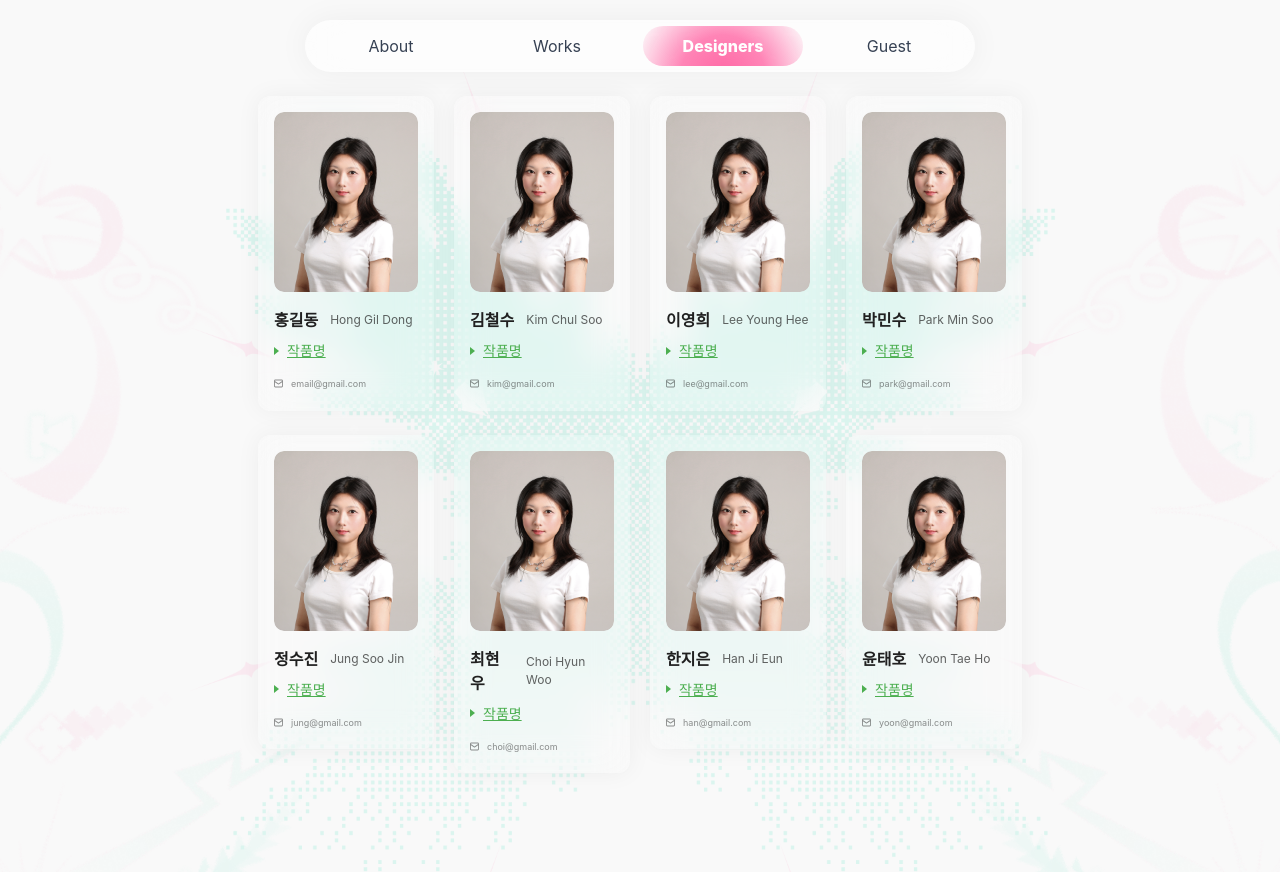
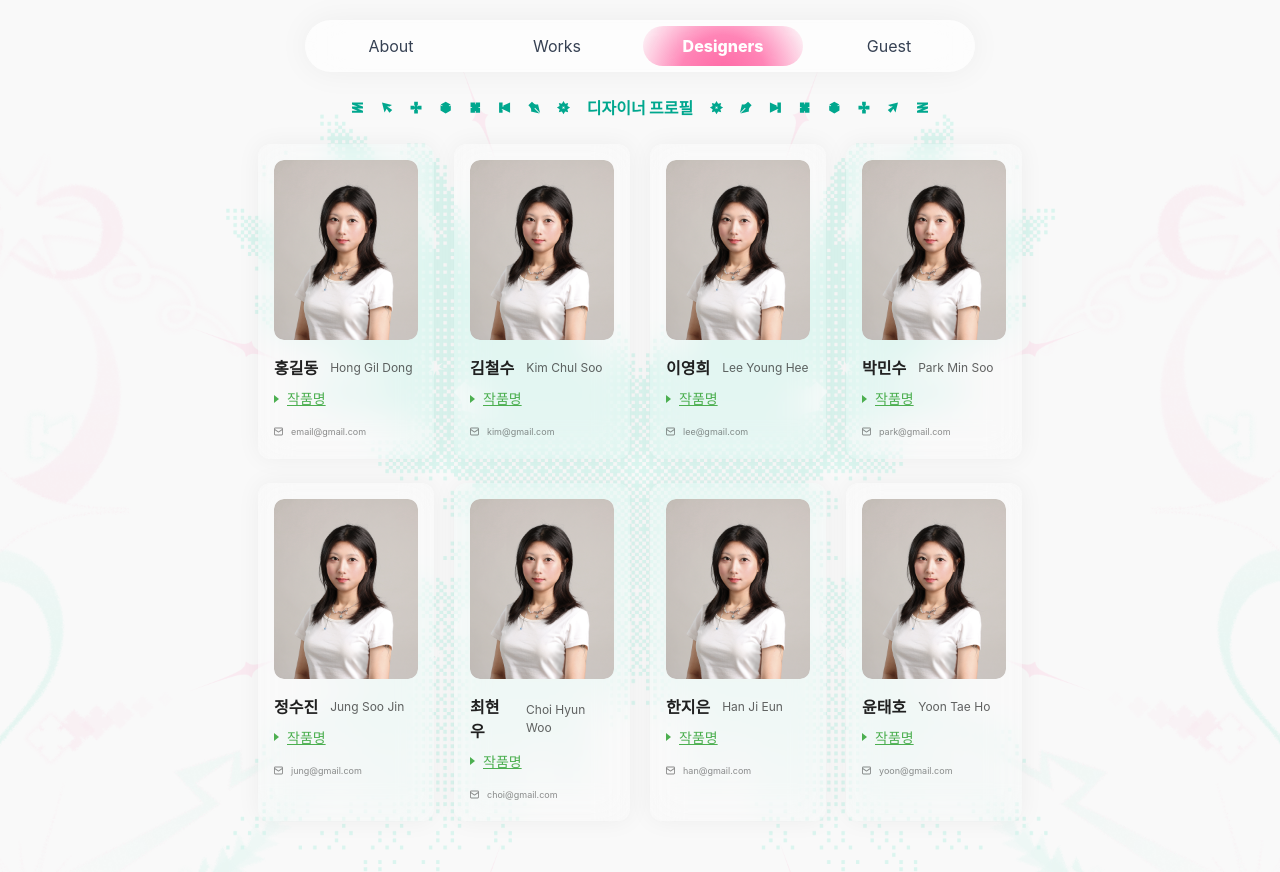
Before and after one commit to GCVD2025/GCVD-Frontend, a Next.js app: page /designers in a window 1280 px wide. Built offline with nearby package versions, Linux system fonts and the light colour scheme; a web font is replaced by a local one.

Commit message:
디자이너 프로필 섹션에 아이콘을 추가하고, 디자이너 카드 컴포넌트의 키를 이메일로 변경하여 고유성을 보장함. 새로운 카테고리 딥 그린 아이콘 컴포넌트를 추가하여 재사용성을 높임.

```diff
--- a/src/app/designers/page.tsx
+++ b/src/app/designers/page.tsx
@@ -1,7 +1,10 @@
 "use client";
 
-import { motion } from "framer-motion";
 import DesignerCard from "../../components/DesignerCard";
+import {
+  CategoriesDeepGreenLeftIcon,
+  CategoriesDeepGreenRightIcon,
+} from "../../components/icons";
 
 // Why: 디자이너 데이터를 상수로 분리하여 재사용성과 유지보수성 향상
 // What: 디자이너 목록 데이터 정의
@@ -67,24 +70,29 @@ export default function Designers() {
       />
 
       <main className="py-6 min-h-screen mt-18 relative">
+        {/* Why: 디자이너 프로필 섹션의 부제목을 시각적으로 강조 */}
+        {/* What: CategoriesDeepGreenLeftIcon과 CategoriesDeepGreenRightIcon을 사용한 부제목 */}
+        {/* How: flex 레이아웃으로 아이콘들과 텍스트를 중앙 정렬하여 배치 */}
+        <div className="flex items-center justify-center mb-6">
+          <CategoriesDeepGreenLeftIcon className="text-[#00A78E]" />
+          <span className="mx-4 text-[16px] font-extrabold text-[#00A78E]">
+            디자이너 프로필
+          </span>
+          <CategoriesDeepGreenRightIcon className="text-[#00A78E]" />
+        </div>
+
         {/* Why: 디자이너 카드들을 그리드 레이아웃으로 배치하여 일관된 간격 유지 */}
         {/* What: 4열 그리드로 디자이너 카드들을 배치하는 섹션 */}
         {/* How: CSS Grid를 사용하여 240px 너비의 카드들을 20px 간격으로 배치 */}
         <section className="w-full mx-auto grid [grid-template-columns:repeat(4,auto)] gap-x-[20px] gap-y-[24px] justify-center">
-          {designersData.map((designer, index) => (
-            <motion.div
-              key={index}
-              initial={{ opacity: 0, y: 20 }}
-              animate={{ opacity: 1, y: 0 }}
-              transition={{ duration: 0.6, delay: index * 0.1 }}
-            >
+          {designersData.map((designer) => (
             <DesignerCard
+              key={designer.email}
               name={designer.name}
               nameEn={designer.nameEn}
               workTitle={designer.workTitle}
               email={designer.email}
             />
-            </motion.div>
           ))}
         </section>
       </main>
--- /dev/null
+++ b/src/components/icons/CategoriesDeepGreenLeftIcon.tsx
@@ -0,0 +1,58 @@
+interface CategoriesDeepGreenLeftIconProps {
+  className?: string;
+  width?: number;
+  height?: number;
+}
+
+// Why: 카테고리 딥 그린 왼쪽 아이콘을 재사용 가능한 컴포넌트로 분리
+// What: SVG 카테고리 딥 그린 왼쪽 아이콘을 React 컴포넌트로 변환
+// How: props를 통해 className, width, height를 받아 커스터마이징 가능하도록 구현
+export default function CategoriesDeepGreenLeftIcon({
+  className = "",
+  width = 219,
+  height = 14,
+}: CategoriesDeepGreenLeftIconProps) {
+  return (
+    <svg
+      width={width}
+      height={height}
+      viewBox="0 0 219 14"
+      fill="none"
+      xmlns="http://www.w3.org/2000/svg"
+      className={className}
+    >
+      <path
+        d="M120.096 6.23838V6.99616H118.552V11.7096H122.956V10.0771H123.66V11.7096H128.065V6.99616H126.521V6.23838H128.065V1.46436H123.66V3.15746H122.956V1.46436H118.552V6.23838H120.096Z"
+        fill="#00A78E"
+      />
+      <path
+        d="M204.904 6.58564L207.615 4.98153L206.833 1.92881L209.886 2.71086L211.49 0L213.095 2.71086L216.147 1.92881L215.366 4.98153L218.077 6.58564L215.366 8.19089L216.147 11.2436L213.095 10.4616L211.49 13.1724L209.886 10.4616L206.833 11.2436L207.615 8.19089L204.904 6.58564ZM210.293 7.21676L210.859 7.78271L211.49 7.15159L212.121 7.78271L212.687 7.21676L212.056 6.58564L212.687 5.95451L212.121 5.38856L211.49 6.01968L210.859 5.38856L210.293 5.95451L210.924 6.58564L210.293 7.21676Z"
+        fill="#00A78E"
+      />
+      <path
+        d="M150.563 1.46436H150.569V4.9643V5.85007H151.371V4.58992L158.069 1.46436V11.7096L151.387 8.59155L151.374 8.58616L150.569 8.20962L149.983 7.93558L149.624 8.53329L150.569 9.02851V11.7096H147.092V1.46436H150.563Z"
+        fill="#00A78E"
+      />
+      <path
+        d="M179.002 10.4065L187.491 12.4405L182.454 7.43094L183.018 6.86352L188.073 11.8891L186.034 3.36975C184.309 3.9978 182.347 3.42466 179.969 0.731689L176.364 4.33757C179.056 6.71708 179.629 8.68018 179.002 10.4065Z"
+        fill="#00A78E"
+      />
+      <path
+        d="M3.71933e-05 3.49526L5.6286 5.59125H3.71933e-05V7.62215L5.62517 9.71709H3.71933e-05V11.7096H10.9771V9.71709L5.24673 7.58267H10.9771V5.59125L5.24901 3.45683H10.9771V1.46436H3.71933e-05V3.49526Z"
+        fill="#00A78E"
+      />
+      <path
+        d="M30.0038 1.46436L39.9769 3.98271L36.9933 5.73702L35.9476 4.99859L35.5036 5.62604L35.5132 5.63244L35.5517 5.65805L36.2805 6.15745H36.2794L40.249 8.87642L37.4148 11.7096L34.6969 7.73996L32.5222 11.4375L30.0038 1.46436Z"
+        fill="#00A78E"
+      />
+      <path
+        d="M58.544 4.63726V8.5338H61.6827L62.5018 7.66013L63.0256 8.21887L62.7303 8.5338L62.2065 9.09255V12.4405H65.8595V9.09368L65.0394 8.21887L65.5632 7.66013L66.3823 8.5338H69.521V4.63726H66.3833L65.8595 5.19601L65.5632 5.51206L65.0394 4.95332L65.8595 4.07852V0.731689H62.2065V4.07964L62.7293 4.63726L63.0256 4.95332L62.5018 5.51206L61.6816 4.63726H58.544Z"
+        fill="#00A78E"
+      />
+      <path
+        d="M88.5482 4.3663V9.51358L93.6714 12.4405L98.7935 9.51358V4.405L97.1368 5.35484L96.7446 4.68475L98.665 3.58564L93.6714 0.731689L88.7102 3.56573L90.6641 4.68475L90.2731 5.35484L88.5482 4.3663Z"
+        fill="#00A78E"
+      />
+    </svg>
+  );
+}
--- /dev/null
+++ b/src/components/icons/CategoriesDeepGreenRightIcon.tsx
@@ -0,0 +1,58 @@
+interface CategoriesDeepGreenRightIconProps {
+  className?: string;
+  width?: number;
+  height?: number;
+}
+
+// Why: 카테고리 딥 그린 오른쪽 아이콘을 재사용 가능한 컴포넌트로 분리
+// What: SVG 카테고리 딥 그린 오른쪽 아이콘을 React 컴포넌트로 변환
+// How: props를 통해 className, width, height를 받아 커스터마이징 가능하도록 구현
+export default function CategoriesDeepGreenRightIcon({
+  className = "",
+  width = 219,
+  height = 14,
+}: CategoriesDeepGreenRightIconProps) {
+  return (
+    <svg
+      width={width}
+      height={height}
+      viewBox="0 0 219 14"
+      fill="none"
+      xmlns="http://www.w3.org/2000/svg"
+      className={className}
+    >
+      <path
+        d="M98.9045 6.23838V6.99616H100.448V11.7096H96.0436V10.0771H95.3399V11.7096H90.9351V6.99616H92.4791V6.23838H90.9351V1.46436H95.3399V3.15746H96.0436V1.46436H100.448V6.23838H98.9045Z"
+        fill="#00A78E"
+      />
+      <path
+        d="M14.0958 6.58564L11.3849 4.98153L12.1669 1.92881L9.11423 2.71086L7.51012 0L5.90487 2.71086L2.8533 1.92881L3.6342 4.98153L0.92334 6.58564L3.6342 8.19089L2.8533 11.2436L5.90487 10.4616L7.51012 13.1724L9.11423 10.4616L12.1669 11.2436L11.3849 8.19089L14.0958 6.58564ZM8.7072 7.21676L8.14124 7.78271L7.51012 7.15159L6.879 7.78271L6.31304 7.21676L6.94417 6.58564L6.31304 5.95451L6.879 5.38856L7.51012 6.01968L8.14124 5.38856L8.7072 5.95451L8.07607 6.58564L8.7072 7.21676Z"
+        fill="#00A78E"
+      />
+      <path
+        d="M68.4369 1.46436H68.4311V4.9643V5.85007H67.6291V4.58992L60.9312 1.46436V11.7096L67.6129 8.59155L67.6256 8.58616L68.4311 8.20962L69.0174 7.93558L69.3763 8.53329L68.4311 9.02851V11.7096H71.9082V1.46436H68.4369Z"
+        fill="#00A78E"
+      />
+      <path
+        d="M39.9981 10.4065L31.5093 12.4405L36.5461 7.43094L35.9824 6.86352L30.9272 11.8891L32.966 3.36975C34.6914 3.9978 36.6536 3.42466 39.0319 0.731689L42.6361 4.33757C39.9444 6.71708 39.3715 8.68018 39.9981 10.4065Z"
+        fill="#00A78E"
+      />
+      <path
+        d="M219 3.49526L213.371 5.59125H219V7.62215L213.375 9.71709H219V11.7096H208.023V9.71709L213.753 7.58267H208.023V5.59125L213.751 3.45683H208.023V1.46436H219V3.49526Z"
+        fill="#00A78E"
+      />
+      <path
+        d="M188.996 1.46436L179.023 3.98271L182.007 5.73702L183.052 4.99859L183.496 5.62604L183.487 5.63244L183.448 5.65805L182.72 6.15745H182.721L178.751 8.87642L181.585 11.7096L184.303 7.73996L186.478 11.4375L188.996 1.46436Z"
+        fill="#00A78E"
+      />
+      <path
+        d="M160.456 4.63726V8.5338H157.317L156.498 7.66013L155.974 8.21887L156.27 8.5338L156.793 9.09255V12.4405H153.14V9.09368L153.961 8.21887L153.437 7.66013L152.618 8.5338H149.479V4.63726H152.617L153.14 5.19601L153.437 5.51206L153.961 4.95332L153.14 4.07852V0.731689H156.793V4.07964L156.271 4.63726L155.974 4.95332L156.498 5.51206L157.318 4.63726H160.456Z"
+        fill="#00A78E"
+      />
+      <path
+        d="M130.452 4.3663V9.51358L125.329 12.4405L120.207 9.51358V4.405L121.864 5.35484L122.256 4.68475L120.336 3.58564L125.329 0.731689L130.29 3.56573L128.336 4.68475L128.727 5.35484L130.452 4.3663Z"
+        fill="#00A78E"
+      />
+    </svg>
+  );
+}
--- a/src/components/icons/index.ts
+++ b/src/components/icons/index.ts
@@ -1,5 +1,7 @@
 export { default as ALLIcon } from "./ALLIcon";
 export { default as BrandingIcon } from "./BrandingIcon";
+export { default as CategoriesDeepGreenLeftIcon } from "./CategoriesDeepGreenLeftIcon";
+export { default as CategoriesDeepGreenRightIcon } from "./CategoriesDeepGreenRightIcon";
 export { default as EditorialIcon } from "./EditorialIcon";
 export { default as EmailIcon } from "./EmailIcon";
 export { default as GameIcon } from "./GameIcon";
```
Lines whose indentation alone changed are shown as unchanged.
